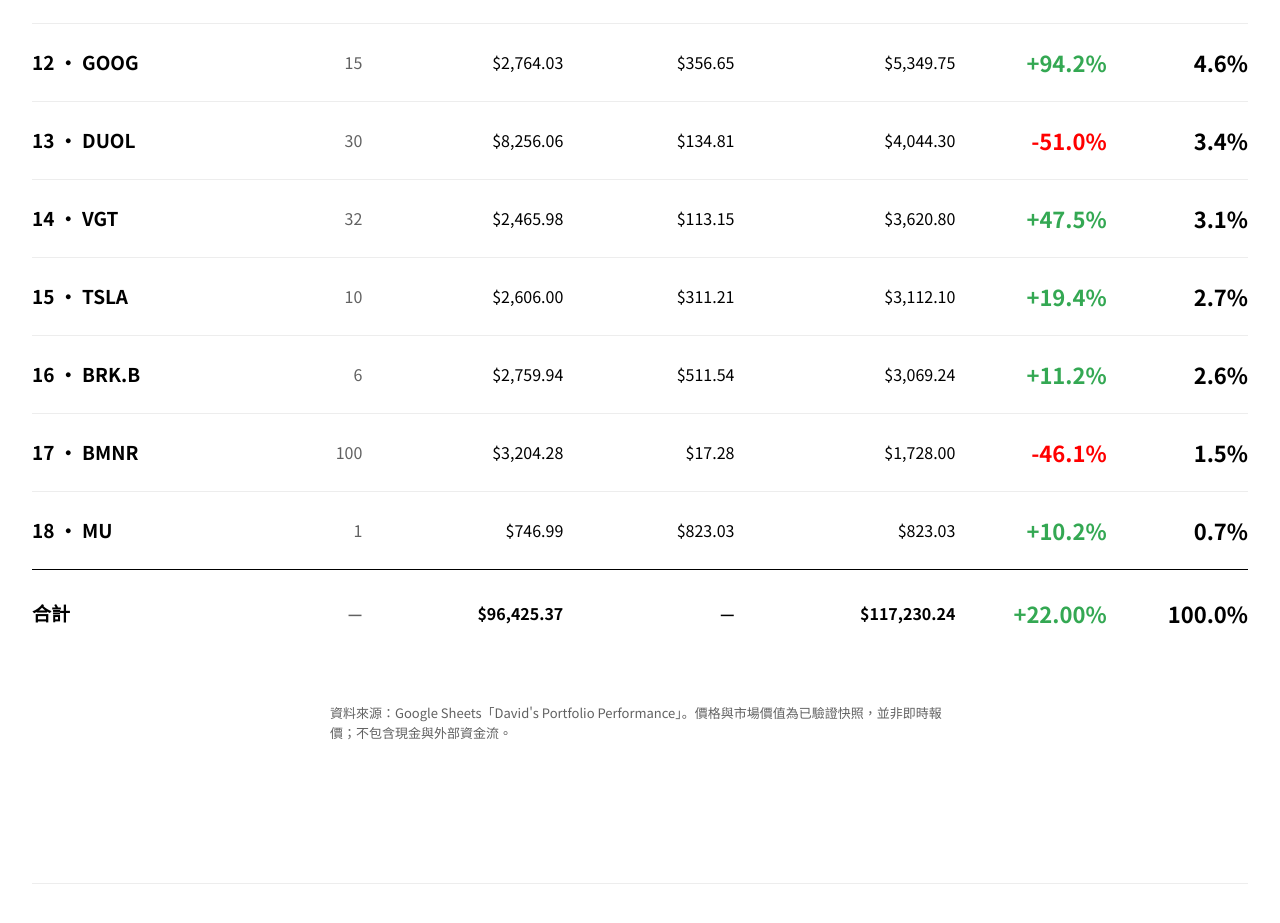
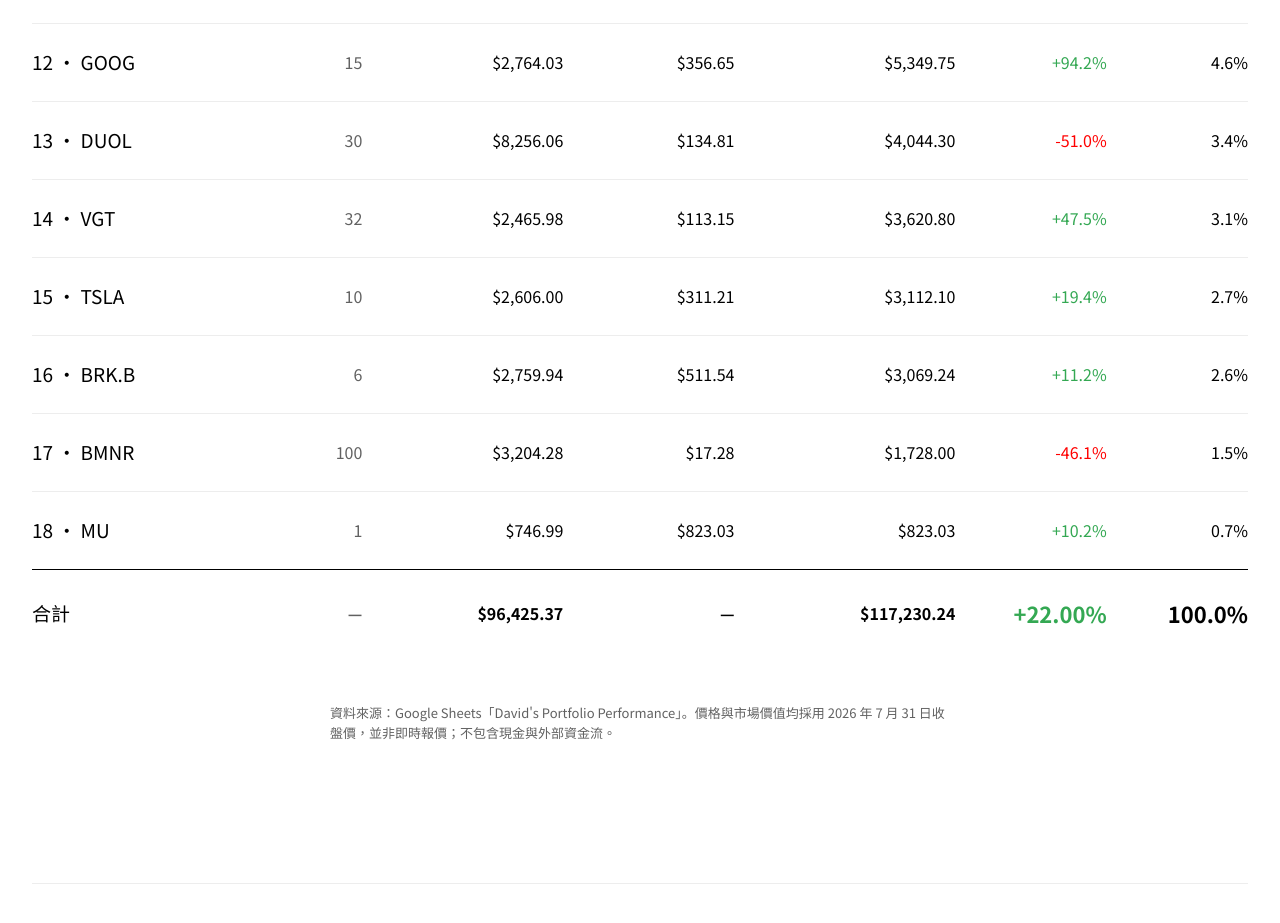
Before and after one commit to Tianyi0510/modern-fundamental-analyst, a Next.js app: page /zh-tw/portfolio in a window 1280 px wide. Shown: the part 2360-3283 px from the top of the page. Built offline with nearby package versions, Linux system fonts and the light colour scheme.

Commit message:
Refine portfolio and performance data styling

```diff
--- a/app/globals.css
+++ b/app/globals.css
@@ -186,12 +186,15 @@ a { color: inherit; text-decoration: none; }
 .sort-button svg { width: 13px; height: 13px; flex: none; }
 .table-head span:last-child { text-align: right; }
 .portfolio-row { min-height: 94px; border-top: 1px solid var(--gray); }
-.portfolio-row span:first-child { font-size: 19px; font-weight: 650; }
+.portfolio-row span:first-child { font-size: 19px; }
 .portfolio-row span:nth-child(2) { color: rgba(0,0,0,.62); }
-.portfolio-row strong { text-align: right; font-size: 22px; }
+.portfolio-row > :not(:first-child) { text-align: right; }
+.portfolio-row:not(.portfolio-total-row) > * { font-weight: 400; }
+.portfolio-row strong { font-size: 22px; }
 .portfolio-total-row { min-height: 102px; border-top: 1px solid var(--black); background: var(--white); }
-.portfolio-total-row > * { font-weight: 700; }
-.data-note { margin-top: 46px; margin-bottom: 140px; max-width: 800px; color: var(--price-down); font-size: 13px; }
+.portfolio-total-row > :first-child { font-weight: 500; }
+.portfolio-total-row > :not(:first-child) { font-weight: 700; }
+.data-note { margin-top: 46px; margin-bottom: 140px; max-width: 800px; color: rgba(0,0,0,.62); font-size: 13px; }
 .portfolio-source-note { color: rgba(0,0,0,.62); line-height: 1.55; }
 .performance-summary { display: grid; grid-template-columns: 1.3fr 1fr 1fr; gap: 1px; margin-top: 80px; background: var(--black); border: 1px solid var(--black); }
 .performance-summary > div { min-height: 310px; padding: 30px; display: flex; flex-direction: column; background: var(--white); }
@@ -199,8 +202,8 @@ a { color: inherit; text-decoration: none; }
 .performance-summary span { font-size: 12px; text-transform: uppercase; letter-spacing: .1em; font-weight: 700; }
 .performance-summary strong { margin-top: auto; font-size: clamp(58px, 6vw, 94px); letter-spacing: -.07em; line-height: .9; }
 .performance-summary small { margin-top: 14px; color: rgba(0,0,0,.62); }
-.positive { color: var(--price-up) !important; }
-.negative { color: var(--price-down) !important; }
+.data-value.positive { color: var(--price-up); }
+.data-value.negative { color: var(--price-down); }
 
 /* Portfolio — shared bilingual editorial layout */
 .portfolio-page .page-hero { padding-bottom: 96px; }
@@ -231,9 +234,13 @@ a { color: inherit; text-decoration: none; }
 .returns { padding: 150px 0; display: grid; grid-template-columns: .7fr 1.3fr; gap: 80px; }
 .returns .section-heading { display: block; }
 .returns .section-heading h2 { margin-top: 36px; }
-.returns-table .table-head, .return-row { display: grid; grid-template-columns: 1fr 1fr 1fr; align-items: center; }
+.performance-page .performance-summary { grid-template-columns: repeat(3, minmax(0, 1fr)); }
+.performance-page .performance-summary strong { font-variant-numeric: tabular-nums; }
+.returns-table .table-head, .return-row { display: grid; grid-template-columns: minmax(150px, 1fr) minmax(120px, .62fr) minmax(240px, 1.38fr); column-gap: 40px; align-items: center; }
 .return-row { min-height: 82px; border-top: 1px solid var(--gray); }
-.return-row strong, .return-row span:nth-child(3) { text-align: right; font-size: 20px; }
+.returns-table .table-head > :nth-child(2), .return-row > :nth-child(2) { text-align: right; }
+.return-row strong { font-size: 20px; font-variant-numeric: tabular-nums; }
+.return-row span:nth-child(3) { color: rgba(0,0,0,.62); line-height: 1.45; }
 .methodology { padding: 100px 0 140px; display: grid; grid-template-columns: .7fr 1.3fr; gap: 80px; border-top: 1px solid var(--black); }
 .methodology div { font-size: 19px; line-height: 1.55; color: rgba(0,0,0,.62); }
 .methodology div p:first-child { margin-top: 0; }
@@ -376,6 +383,9 @@ a { color: inherit; text-decoration: none; }
   .portfolio-row span:nth-child(2) { grid-column: 1 / -1; order: 3; }
   .performance-summary { grid-template-columns: 1fr; }
   .returns, .methodology { padding: 100px 0; }
+  .returns-table .table-head { display: none; }
+  .return-row { grid-template-columns: minmax(0, 1fr) auto; gap: 10px 24px; padding: 24px 0; align-items: baseline; }
+  .return-row > :nth-child(3) { grid-column: 1 / -1; text-align: left; font-size: 15px; }
   .memo-index-row { grid-template-columns: 44px 1fr; gap: 18px; }
   .memo-meta { grid-column: 2; flex-direction: row; align-items: center; }
   .memo-meta b { margin: 0 0 0 auto; }
--- a/app/performance/page.tsx
+++ b/app/performance/page.tsx
@@ -6,11 +6,11 @@ import { portfolioSnapshot } from "@/data/portfolio";
 export const metadata: Metadata = { title: "Performance", description: "Portfolio performance, benchmark comparison, and methodology." };
 
 export default function PerformancePage() {
-  return <main><SiteHeader counterpartPath="/zh-tw/performance" />
+  return <main className="performance-page"><SiteHeader counterpartPath="/zh-tw/performance" />
     <section className="page-hero shell"><p className="eyebrow"><span /> Performance · Verified snapshot</p><h1>The score,<br /><em>with context.</em></h1><div className="page-intro"><p>Portfolio results alongside a comparable benchmark, based on the same cash-flow period.</p><small>As of 31 July 2026 · Updated monthly</small></div></section>
-    <section className="performance-summary shell"><div className="summary-primary"><span>Cumulative return</span><strong className="positive">+{portfolioSnapshot.totalReturn.toFixed(2)}%</strong><small>Cost-basis return</small></div><div><span>Portfolio XIRR</span><strong className="positive">+{portfolioSnapshot.xirr.toFixed(2)}%</strong><small>Cash-flow weighted</small></div><div><span>{portfolioSnapshot.benchmark} XIRR</span><strong className="positive">+{portfolioSnapshot.benchmarkXirr.toFixed(2)}%</strong><small>Same cash-flow period</small></div></section>
+    <section className="performance-summary shell"><div className="summary-primary"><span>Cumulative return</span><strong className="data-value positive">+{portfolioSnapshot.totalReturn.toFixed(2)}%</strong><small>Cost-basis return</small></div><div><span>Portfolio XIRR</span><strong className="data-value positive">+{portfolioSnapshot.xirr.toFixed(2)}%</strong><small>Cash-flow weighted</small></div><div><span>{portfolioSnapshot.benchmark} XIRR</span><strong className="data-value positive">+{portfolioSnapshot.benchmarkXirr.toFixed(2)}%</strong><small>Same cash-flow period</small></div></section>
     <section className="returns shell"><div className="section-heading"><p className="section-number">Performance snapshot</p><h2>Measured consistently.</h2></div>
-      <div className="returns-table"><div className="table-head"><span>Measure</span><span>Result</span><span>Context</span></div><div className="return-row"><span>Cumulative return</span><strong className="positive">+{portfolioSnapshot.totalReturn.toFixed(2)}%</strong><span>Market value versus net cost basis</span></div><div className="return-row"><span>Portfolio XIRR</span><strong className="positive">+{portfolioSnapshot.xirr.toFixed(2)}%</strong><span>Money-weighted annualized return</span></div><div className="return-row"><span>{portfolioSnapshot.benchmark} XIRR</span><strong className="positive">+{portfolioSnapshot.benchmarkXirr.toFixed(2)}%</strong><span>Benchmark using matching cash flows</span></div></div>
+      <div className="returns-table"><div className="table-head"><span>Measure</span><span>Result</span><span>Context</span></div><div className="return-row"><span>Cumulative return</span><strong className="data-value positive">+{portfolioSnapshot.totalReturn.toFixed(2)}%</strong><span>Market value versus net cost basis</span></div><div className="return-row"><span>Portfolio XIRR</span><strong className="data-value positive">+{portfolioSnapshot.xirr.toFixed(2)}%</strong><span>Money-weighted annualized return</span></div><div className="return-row"><span>{portfolioSnapshot.benchmark} XIRR</span><strong className="data-value positive">+{portfolioSnapshot.benchmarkXirr.toFixed(2)}%</strong><span>Benchmark using matching cash flows</span></div></div>
     </section>
     <section className="methodology shell"><h2>Methodology</h2><div><p>Results are presented in USD. Cumulative return compares current market value with net cost basis. XIRR reflects the timing and amount of portfolio cash flows; the {portfolioSnapshot.benchmark} comparison applies those same cash flows to the benchmark.</p><p>Source: Google Sheets “{portfolioSnapshot.source}”. Data is updated monthly and is not based on live market prices. Past performance does not guarantee future results.</p></div></section><SiteFooter /></main>;
 }
--- a/app/portfolio/page.tsx
+++ b/app/portfolio/page.tsx
@@ -12,18 +12,18 @@ export default function PortfolioPage() {
     <section className="portfolio-kpis shell" aria-label="Portfolio summary">
       <div><span>Stock market value</span><strong>{formatUsd(portfolioSnapshot.marketValue)}</strong><small>USD</small></div>
       <div><span>Net cost basis</span><strong>{formatUsd(portfolioSnapshot.costBasis)}</strong><small>Purchases and transaction fees</small></div>
-      <div><span>Total return</span><strong className="positive">+{portfolioSnapshot.totalReturn.toFixed(2)}%</strong><small>Cumulative cost-basis return</small></div>
+      <div><span>Total return</span><strong className="data-value positive">+{portfolioSnapshot.totalReturn.toFixed(2)}%</strong><small>Cumulative cost-basis return</small></div>
       <div><span>Holdings</span><strong>{portfolioSnapshot.holdingsCount}</strong><small>Stocks and ETFs</small></div>
     </section>
     <section className="portfolio-allocation shell"><div><span>Allocation by market value</span><small>100% of disclosed stock holdings</small></div><div className="stacked-bar" aria-label="Portfolio allocation by market value">{portfolioHoldings.map((holding, index) => <i className={`segment segment-${segmentColors[index % segmentColors.length]}`} style={{ width: `${getHoldingWeight(holding.marketValue)}%` }} key={holding.symbol} title={`${holding.symbol} ${getHoldingWeight(holding.marketValue).toFixed(1)}%`} />)}</div></section>
     <section className="portfolio-holdings-heading shell">
       <div><span>Current holdings</span><h2>{portfolioSnapshot.holdingsCount} disclosed positions.</h2></div>
-      <p>Click any column heading to sort. Prices and values reflect the verified month-end snapshot.</p>
+      <p>Click any column heading to sort. Prices and market values use closing prices as of 31 July 2026.</p>
     </section>
     <section className="portfolio-table-wrap shell">
       <PortfolioTable holdings={portfolioHoldings} />
     </section>
-    <p className="data-note portfolio-source-note shell">Source: Google Sheets “{portfolioSnapshot.source}”. Prices and market values are a verified snapshot, not live quotes. Cash and external funding are excluded.</p><SiteFooter /></main>;
+    <p className="data-note portfolio-source-note shell">Source: Google Sheets “{portfolioSnapshot.source}”. Prices and market values use closing prices as of 31 July 2026 and are not live quotes. Cash and external funding are excluded.</p><SiteFooter /></main>;
 }
 
 const segmentColors = ["blue", "deep", "light", "green", "red", "black"] as const;
--- a/app/zh-tw/performance/page.tsx
+++ b/app/zh-tw/performance/page.tsx
@@ -6,11 +6,11 @@ import { portfolioSnapshot } from "@/data/portfolio";
 export const metadata: Metadata = { title: { absolute: "績效｜Modern Fundamental Analyst" }, description: "投資組合績效、基準比較與計算方法。" };
 
 export default function PerformancePageZhTw() {
-  return <main><SiteHeader locale="zh-tw" counterpartPath="/performance" />
+  return <main className="performance-page"><SiteHeader locale="zh-tw" counterpartPath="/performance" />
     <section className="page-hero shell"><p className="eyebrow"><span /> 績效 · 已驗證快照</p><h1>看見成績，<br /><em>也看見脈絡。</em></h1><div className="page-intro"><p>以相同現金流期間，比較投資組合與基準的績效。</p><small>截至 2026 年 7 月 31 日 · 每月更新</small></div></section>
-    <section className="performance-summary shell"><div className="summary-primary"><span>累積報酬</span><strong className="positive">+{portfolioSnapshot.totalReturn.toFixed(2)}%</strong><small>成本基礎報酬</small></div><div><span>投資組合 XIRR</span><strong className="positive">+{portfolioSnapshot.xirr.toFixed(2)}%</strong><small>現金流加權</small></div><div><span>{portfolioSnapshot.benchmark} XIRR</span><strong className="positive">+{portfolioSnapshot.benchmarkXirr.toFixed(2)}%</strong><small>相同現金流期間</small></div></section>
+    <section className="performance-summary shell"><div className="summary-primary"><span>累積報酬</span><strong className="data-value positive">+{portfolioSnapshot.totalReturn.toFixed(2)}%</strong><small>成本基礎報酬</small></div><div><span>投資組合 XIRR</span><strong className="data-value positive">+{portfolioSnapshot.xirr.toFixed(2)}%</strong><small>現金流加權</small></div><div><span>{portfolioSnapshot.benchmark} XIRR</span><strong className="data-value positive">+{portfolioSnapshot.benchmarkXirr.toFixed(2)}%</strong><small>相同現金流期間</small></div></section>
     <section className="returns shell"><div className="section-heading"><p className="section-number">績效快照</p><h2>以一致方式衡量。</h2></div>
-      <div className="returns-table"><div className="table-head"><span>衡量項目</span><span>結果</span><span>說明</span></div><div className="return-row"><span>累積報酬</span><strong className="positive">+{portfolioSnapshot.totalReturn.toFixed(2)}%</strong><span>市場價值相對淨成本基礎</span></div><div className="return-row"><span>投資組合 XIRR</span><strong className="positive">+{portfolioSnapshot.xirr.toFixed(2)}%</strong><span>資金加權年化報酬</span></div><div className="return-row"><span>{portfolioSnapshot.benchmark} XIRR</span><strong className="positive">+{portfolioSnapshot.benchmarkXirr.toFixed(2)}%</strong><span>使用相同現金流計算的基準</span></div></div>
+      <div className="returns-table"><div className="table-head"><span>衡量項目</span><span>結果</span><span>說明</span></div><div className="return-row"><span>累積報酬</span><strong className="data-value positive">+{portfolioSnapshot.totalReturn.toFixed(2)}%</strong><span>市場價值相對淨成本基礎</span></div><div className="return-row"><span>投資組合 XIRR</span><strong className="data-value positive">+{portfolioSnapshot.xirr.toFixed(2)}%</strong><span>資金加權年化報酬</span></div><div className="return-row"><span>{portfolioSnapshot.benchmark} XIRR</span><strong className="data-value positive">+{portfolioSnapshot.benchmarkXirr.toFixed(2)}%</strong><span>使用相同現金流計算的基準</span></div></div>
     </section>
     <section className="methodology shell"><h2>計算方法</h2><div><p>績效以美元呈現。累積報酬比較目前市場價值與淨成本基礎；XIRR 反映投資組合現金流的時間與金額，{portfolioSnapshot.benchmark} 比較則將相同現金流套用至基準。</p><p>資料來源：Google Sheets「{portfolioSnapshot.source}」。資料每月更新，並非依據即時市場價格。過往績效不代表未來結果。</p></div></section><SiteFooter locale="zh-tw" /></main>;
 }
--- a/app/zh-tw/portfolio/page.tsx
+++ b/app/zh-tw/portfolio/page.tsx
@@ -12,18 +12,18 @@ export default function PortfolioPageZhTw() {
     <section className="portfolio-kpis shell" aria-label="投資組合摘要">
       <div><span>股票市場價值</span><strong>{formatUsd(portfolioSnapshot.marketValue)}</strong><small>美元</small></div>
       <div><span>淨成本基礎</span><strong>{formatUsd(portfolioSnapshot.costBasis)}</strong><small>買入金額與交易費用</small></div>
-      <div><span>累積報酬</span><strong className="positive">+{portfolioSnapshot.totalReturn.toFixed(2)}%</strong><small>成本基礎累積報酬</small></div>
+      <div><span>累積報酬</span><strong className="data-value positive">+{portfolioSnapshot.totalReturn.toFixed(2)}%</strong><small>成本基礎累積報酬</small></div>
       <div><span>持股數量</span><strong>{portfolioSnapshot.holdingsCount}</strong><small>股票與 ETF</small></div>
     </section>
     <section className="portfolio-allocation shell"><div><span>依市場價值配置</span><small>已揭露股票部位的 100%</small></div><div className="stacked-bar" aria-label="依市場價值計算的投資組合配置">{portfolioHoldings.map((holding, index) => <i className={`segment segment-${segmentColors[index % segmentColors.length]}`} style={{ width: `${getHoldingWeight(holding.marketValue)}%` }} key={holding.symbol} title={`${holding.symbol} ${getHoldingWeight(holding.marketValue).toFixed(1)}%`} />)}</div></section>
     <section className="portfolio-holdings-heading shell">
       <div><span>目前持股</span><h2>{portfolioSnapshot.holdingsCount} 個已揭露部位。</h2></div>
-      <p>點選任一欄位標題即可排序；價格與價值反映已驗證的月底快照。</p>
+      <p>點選任一欄位標題即可排序；價格與市場價值均採用 2026 年 7 月 31 日收盤價。</p>
     </section>
     <section className="portfolio-table-wrap shell">
       <PortfolioTable holdings={portfolioHoldings} locale="zh-tw" />
     </section>
-    <p className="data-note portfolio-source-note shell">資料來源：Google Sheets「{portfolioSnapshot.source}」。價格與市場價值為已驗證快照，並非即時報價；不包含現金與外部資金流。</p><SiteFooter locale="zh-tw" /></main>;
+    <p className="data-note portfolio-source-note shell">資料來源：Google Sheets「{portfolioSnapshot.source}」。價格與市場價值均採用 2026 年 7 月 31 日收盤價，並非即時報價；不包含現金與外部資金流。</p><SiteFooter locale="zh-tw" /></main>;
 }
 
 const segmentColors = ["blue", "deep", "light", "green", "red", "black"] as const;
--- a/components/portfolio-table.tsx
+++ b/components/portfolio-table.tsx
@@ -63,8 +63,8 @@ export function PortfolioTable({ holdings, locale = "en" }: PortfolioTableProps)
           <span role="cell">{formatUsd(holding.costBasis)}</span>
           <span role="cell">{formatUsd(holding.price)}</span>
           <span role="cell">{formatUsd(holding.marketValue)}</span>
-          <strong role="cell" className={holding.returnPct < 0 ? "negative" : "positive"}>{holding.returnPct > 0 ? "+" : ""}{holding.returnPct.toFixed(1)}%</strong>
-          <strong role="cell">{getHoldingWeight(holding.marketValue).toFixed(1)}%</strong>
+          <span role="cell" className={`data-value ${holding.returnPct < 0 ? "negative" : "positive"}`}>{holding.returnPct > 0 ? "+" : ""}{holding.returnPct.toFixed(1)}%</span>
+          <span role="cell">{getHoldingWeight(holding.marketValue).toFixed(1)}%</span>
         </div>
       ))}
       <div className="portfolio-row portfolio-total-row" role="row">
@@ -73,7 +73,7 @@ export function PortfolioTable({ holdings, locale = "en" }: PortfolioTableProps)
         <span role="cell">{formatUsd(portfolioSnapshot.costBasis)}</span>
         <span role="cell">—</span>
         <span role="cell">{formatUsd(portfolioSnapshot.marketValue)}</span>
-        <strong role="cell" className="positive">+{portfolioSnapshot.totalReturn.toFixed(2)}%</strong>
+        <strong role="cell" className="data-value positive">+{portfolioSnapshot.totalReturn.toFixed(2)}%</strong>
         <strong role="cell">100.0%</strong>
       </div>
     </div>
```
